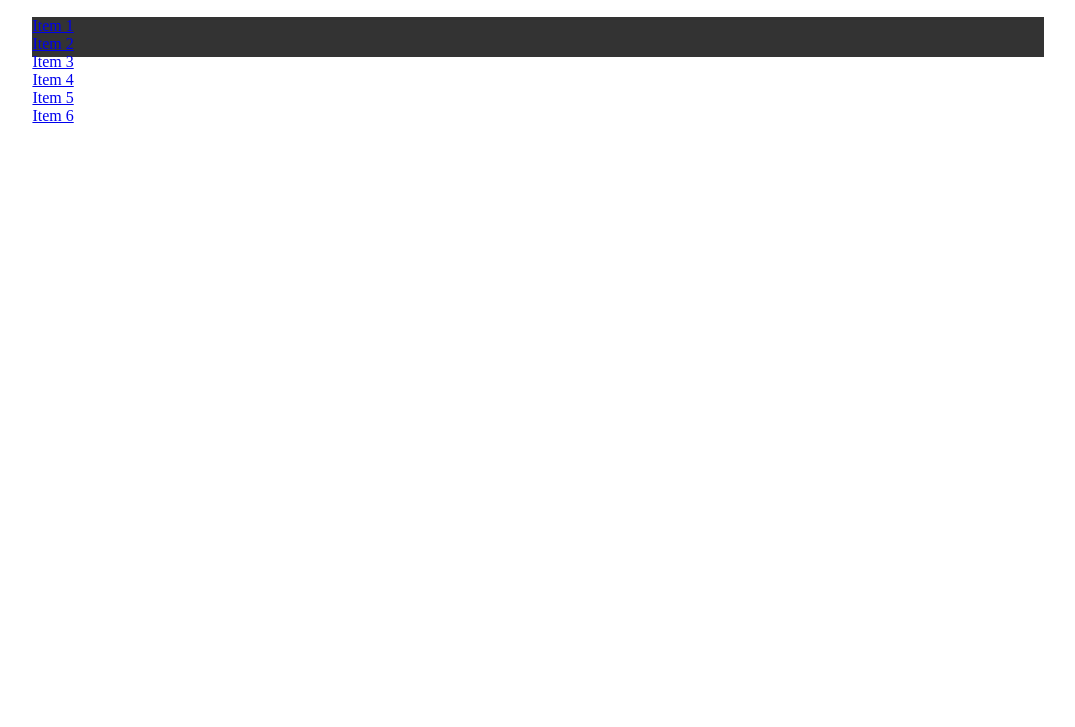
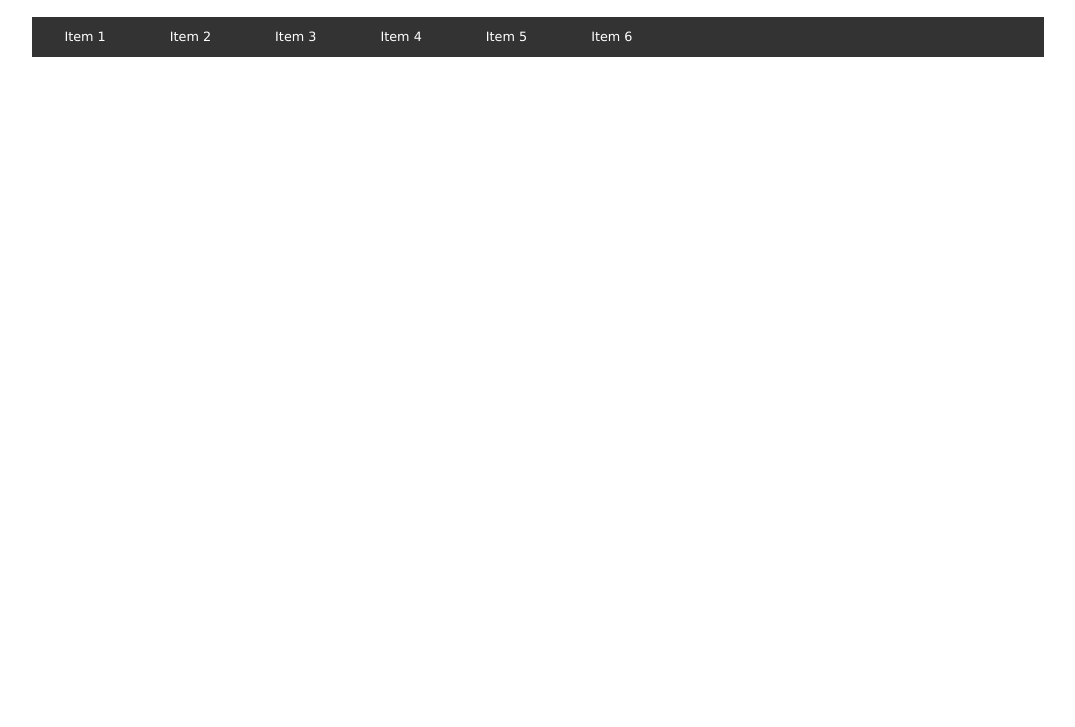
Before and after one commit to jphernanc/cssuno, a plain HTML site: page index.html in a window 1280 px wide. Shown: the part 73-800 px from the top of the page, without its empty margins (102-1177 px from the left). Drawn offline with Linux system fonts and the light colour scheme.

Commit message:
se agregan los estilos de los enlaces

```diff
--- a/estilos.css
+++ b/estilos.css
@@ -15,3 +15,26 @@ nav {
  	padding: 0;
 
  }
+
+ nav ul li {
+
+ 	float: left;
+
+ }
+
+ nav li a {
+
+ 	color: white;
+ 	text-decoration: none;
+ 	display: block;
+ 	font-family: verdana;
+ 	font-size: 0.8rem;
+ 	line-height: 2.5rem;
+ 	padding: 0 2rem;
+ }
+
+nav li a:hover{
+
+	background: rgba(0,0,0,.4);
+
+}
```
